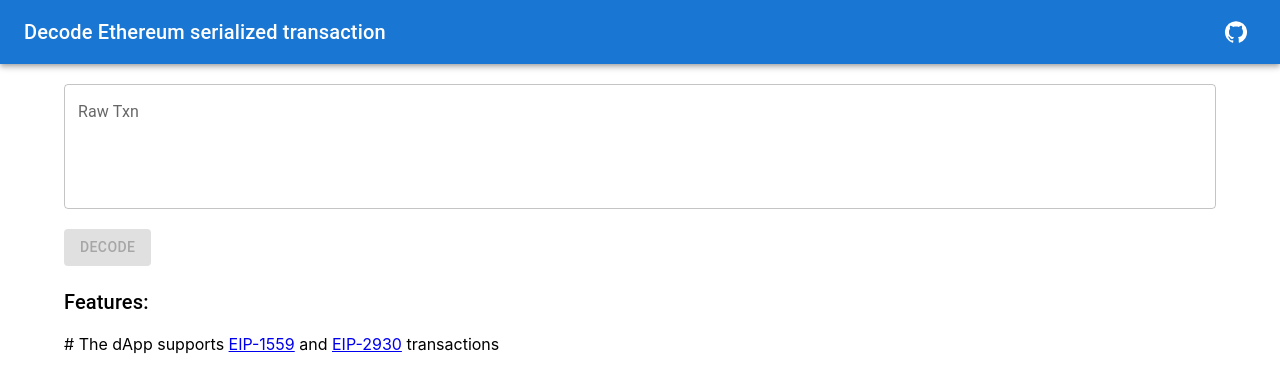
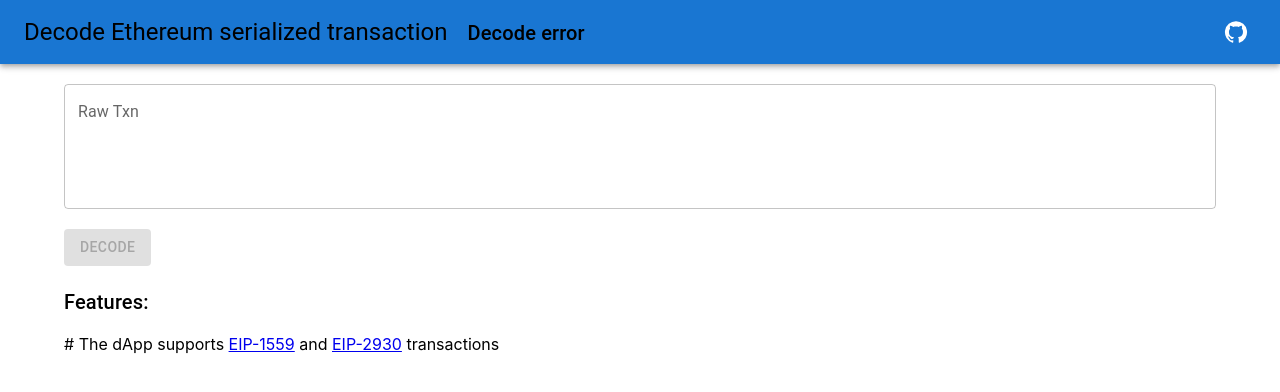
Before and after one commit to aquiladev/evm-decoder, a React (Create React App) app: page / in a window 1280 px wide. Shown: the top 392 px of the page. Built offline with nearby package versions, Linux system fonts and the light colour scheme.

Commit message:
add error decode

```diff
--- a/package.json
+++ b/package.json
@@ -13,9 +13,11 @@
     "@testing-library/react": "^11.1.0",
     "@testing-library/user-event": "^12.1.10",
     "ethereumjs-util": "^7.1.3",
+    "ethers": "^5.6.9",
     "react": "^17.0.2",
     "react-dom": "^17.0.2",
     "react-ga": "^3.3.0",
+    "react-router-dom": "^5.3.0",
     "react-scripts": "4.0.3",
     "web-vitals": "^1.0.1"
   },
--- a/src/App.js
+++ b/src/App.js
@@ -12,8 +12,70 @@ import GitHubIcon from "@mui/icons-material/GitHub";
 import Box from "@mui/material/Box";
 import { TransactionFactory } from "@ethereumjs/tx";
 import { toBuffer } from "ethereumjs-util";
+import { utils } from "ethers";
+import {
+  BrowserRouter as Router,
+  Switch,
+  Route,
+  Link as RLink,
+} from "react-router-dom";
 
 function App() {
+  return (
+    <Router>
+      <div>
+        <AppBar position="static">
+          <Toolbar>
+            <div style={{ flex: "auto" }}>
+              <RLink to="/" style={{ color: "black", textDecoration: "none" }}>
+                <Typography variant="h5" component="span">
+                  Decode Ethereum serialized transaction
+                </Typography>
+              </RLink>
+              <RLink
+                to="/error-decode"
+                style={{
+                  color: "black",
+                  textDecoration: "none",
+                  marginLeft: 20,
+                }}
+              >
+                <Typography variant="h6" component="span">
+                  Decode error
+                </Typography>
+              </RLink>
+            </div>
+            <Link
+              href="//github.com/aquiladev/decode-eth-tx"
+              target="_blank"
+              rel="noopener"
+            >
+              <IconButton
+                color="default"
+                aria-label="GitHub repo"
+                component="span"
+              >
+                <GitHubIcon fontSize="default" style={{ color: "white" }} />
+              </IconButton>
+            </Link>
+          </Toolbar>
+        </AppBar>
+        <Container style={{ marginTop: 20 }}>
+          <Switch>
+            <Route exact path="/">
+              <DecodeTx />
+            </Route>
+            <Route path="/error-decode">
+              <DecodeError />
+            </Route>
+          </Switch>
+        </Container>
+      </div>
+    </Router>
+  );
+}
+
+function DecodeTx() {
   const [error, setError] = useState();
   const [txn, setTxn] = useState();
   const [text, setText] = useState();
@@ -36,28 +98,7 @@ function App() {
   };
 
   return (
-    <div>
-      <AppBar position="static">
-        <Toolbar>
-          <Typography variant="h6" component="div" sx={{ flexGrow: 1 }}>
-            Decode Ethereum serialized transaction
-          </Typography>
-          <Link
-            href="//github.com/aquiladev/decode-eth-tx"
-            target="_blank"
-            rel="noopener"
-          >
-            <IconButton
-              color="default"
-              aria-label="GitHub repo"
-              component="span"
-            >
-              <GitHubIcon fontSize="default" style={{ color: "white" }} />
-            </IconButton>
-          </Link>
-        </Toolbar>
-      </AppBar>
-      <Container style={{ marginTop: 20 }}>
+    <>
       <TextField
         label="Raw Txn"
         multiline
@@ -96,8 +137,61 @@ function App() {
           transactions
         </p>
       </Box>
-      </Container>
+    </>
+  );
+}
+
+function DecodeError() {
+  const [errorMsg, setErrorMsg] = useState();
+  const [errorText, setErrorText] = useState();
+
+  const handleChangeError = (event) => {
+    setErrorText();
+    setErrorMsg(event.target.value);
+  };
+
+  const handleDecodeError = () => {
+    if (errorMsg.startsWith("0x08c379a0")) {
+      const abiCoder = new utils.AbiCoder();
+      setErrorText(
+        abiCoder.decode(["string"], errorMsg.replace("0x08c379a0", "0x"))
+      );
+    } else {
+      setErrorText("== NOT POSSIBLE TO DECODE ==");
+    }
+  };
+
+  return (
+    <>
+      <TextField
+        label="Error"
+        multiline
+        rows={4}
+        value={errorMsg}
+        onChange={handleChangeError}
+        fullWidth
+        style={{ paddingBottom: 20 }}
+      />
+      <Button
+        variant="contained"
+        onClick={handleDecodeError}
+        disabled={!errorMsg}
+      >
+        Decode Error
+      </Button>
+      {errorText && (
+        <div
+          style={{
+            overflowY: "scroll",
+            border: "1px dashed grey",
+            padding: "0 13px",
+            marginTop: 20,
+          }}
+        >
+          <pre>{errorText}</pre>
         </div>
+      )}
+    </>
   );
 }
 
```
Also changed, not shown: 1 other file (tests, documents, lock files or other folders). Lines whose indentation alone changed are shown as unchanged.
